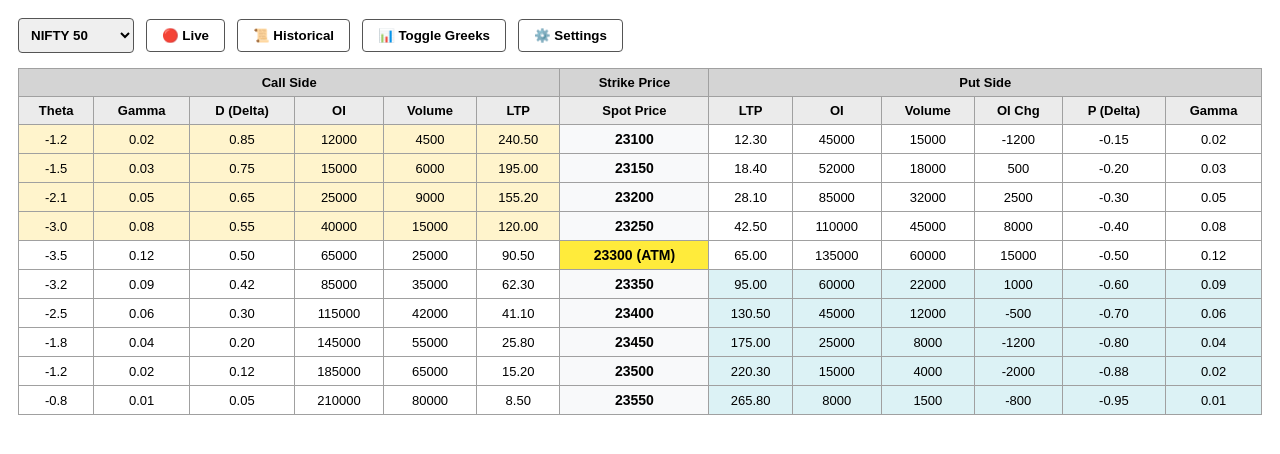
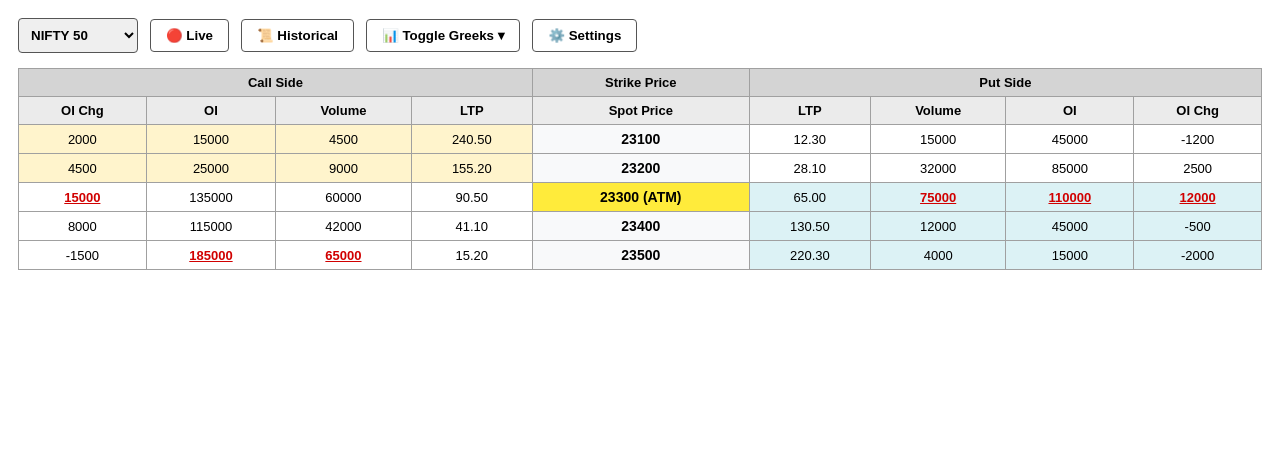
Before and after one commit to alok19898-byte/nifty-sniper-live, a FastAPI app: page / in a window 1280 px wide. Shown: the top 454 px of the page. Run offline with FastAPI, Linux system fonts and the light colour scheme.

Commit message:
Update index.html

```diff
--- a/templates/index.html
+++ b/templates/index.html
@@ -2,11 +2,11 @@
 <html lang="en">
 <head>
     <meta charset="UTF-8">
-    <title>Trading Dashboard</title>
+    <title>Trading Dashboard Pro</title>
     <style>
         body { font-family: Arial, sans-serif; padding: 10px; }
 
-        /* Table Styles */
+        /* Table Styles (Unchanged) */
         table { width: 100%; border-collapse: collapse; text-align: center; font-size: 13px; margin-top: 15px; }
         th, td { border: 1px solid #a0a0a0; padding: 6px; }
         .header-main { background-color: #d4d4d4; font-weight: bold; }
@@ -18,27 +18,60 @@
         .btn:hover { background: #f0f0f0; }
         .dropdown { padding: 8px; border-radius: 4px; font-weight: bold; border: 1px solid #555; cursor: pointer; }
 
+        /* Greeks Checkbox Dropdown */
+        .dropdown-check-list { position: relative; display: inline-block; }
+        .dropdown-content { display: none; position: absolute; background-color: #fff; min-width: 140px; box-shadow: 0px 8px 16px 0px rgba(0,0,0,0.2); z-index: 10; border: 1px solid #555; border-radius: 4px; margin-top: 5px; }
+        .dropdown-content label { display: block; padding: 8px 10px; cursor: pointer; font-size: 13px; text-align: left; }
+        .dropdown-content label:hover { background-color: #f1f1f1; }
+        .show-menu { display: block; }
+
         /* Color Coding for In-The-Money (ITM) */
-        .itm-call { background-color: #fff4cc; } /* Light Yellow for Call ITM */
-        .itm-put { background-color: #dcf2f5; }  /* Light Blue for Put ITM */
+        .itm-call { background-color: #fff4cc; } /* Light Yellow */
+        .itm-put { background-color: #dcf2f5; }  /* Light Blue */
 
         /* Center Strike Price Column Highlight */
         .strike-col { background-color: #f8f9fa; font-weight: bold; font-size: 14px; }
+
+        /* Highlight Maximum Values (Volume, OI, OI Chg) */
+        .max-highlight {
+            font-weight: 900 !important;
+            color: #d10000 !important; /* Dark Red text to pop out */
+            text-decoration: underline;
+        }
+
+        /* Hidden Columns Utility */
+        .hidden-col { display: none !important; }
     </style>
 </head>
 <body>
 
     <!-- Controls Panel -->
     <div class="controls">
-        <!-- Index Switcher -->
+        <!-- Extended Index Switcher -->
         <select class="dropdown" id="indexSelect" onchange="switchIndex()">
             <option value="NIFTY">NIFTY 50</option>
             <option value="BANKNIFTY">BANKNIFTY</option>
+            <option value="FINNIFTY">FINNIFTY</option>
+            <option value="MIDCPNIFTY">MIDCPNIFTY</option>
+            <option value="SENSEX">SENSEX</option>
+            <option value="BANKEX">BANKEX</option>
         </select>
 
         <button class="btn" onclick="switchMode('live')">🔴 Live</button>
         <button class="btn" onclick="switchMode('historical')">📜 Historical</button>
-        <button class="btn" onclick="toggleGreeks()">📊 Toggle Greeks</button>
+
+        <!-- Greeks Toggle Checkbox Menu -->
+        <div class="dropdown-check-list">
+            <button class="btn" onclick="toggleGreeksMenu()">📊 Toggle Greeks ▾</button>
+            <div id="greeksList" class="dropdown-content">
+                <label><input type="checkbox" onchange="toggleCol('iv')"> IV</label>
+                <label><input type="checkbox" onchange="toggleCol('vega')"> Vega</label>
+                <label><input type="checkbox" onchange="toggleCol('theta')"> Theta</label>
+                <label><input type="checkbox" onchange="toggleCol('gamma')"> Gamma</label>
+                <label><input type="checkbox" onchange="toggleCol('delta')"> D (Delta)</label>
+            </div>
+        </div>
+
         <button class="btn" onclick="openSettings()">⚙️ Settings</button>
     </div>
 
@@ -46,101 +79,151 @@
     <table id="optionTable">
         <thead>
             <tr class="header-main">
-                <th colspan="6">Call Side</th>
+                <th id="callHeader" colspan="4">Call Side</th>
                 <th>Strike Price</th>
-                <th colspan="6">Put Side</th>
+                <th id="putHeader" colspan="4">Put Side</th>
             </tr>
             <tr class="header-sub" id="subHeader">
-                <!-- Call Side -->
-                <th>Theta</th><th>Gamma</th><th>D (Delta)</th><th>OI</th><th>Volume</th><th>LTP</th>
+                <!-- Call Side Greeks (Hidden by default) -->
+                <th class="col-iv hidden-col">IV</th>
+                <th class="col-vega hidden-col">Vega</th>
+                <th class="col-theta hidden-col">Theta</th>
+                <th class="col-gamma hidden-col">Gamma</th>
+                <th class="col-delta hidden-col">D (Delta)</th>
+
+                <!-- Call Side Default -->
+                <th>OI Chg</th><th>OI</th><th>Volume</th><th>LTP</th>
+
                 <!-- Center -->
                 <th>Spot Price</th>
-                <!-- Put Side -->
-                <th>LTP</th><th>OI</th><th>Volume</th><th>OI Chg</th><th>P (Delta)</th><th>Gamma</th>
+
+                <!-- Put Side Default -->
+                <th>LTP</th><th>Volume</th><th>OI</th><th>OI Chg</th>
+
+                <!-- Put Side Greeks (Hidden by default) -->
+                <th class="col-delta hidden-col">D (Delta)</th>
+                <th class="col-gamma hidden-col">Gamma</th>
+                <th class="col-theta hidden-col">Theta</th>
+                <th class="col-vega hidden-col">Vega</th>
+                <th class="col-iv hidden-col">IV</th>
             </tr>
         </thead>
         <tbody id="dataBody">
-            <!-- Row 1 (Call ITM, Put OTM) -->
+            <!-- Row 1 -->
             <tr>
-                <td class="itm-call">-1.2</td><td class="itm-call">0.02</td><td class="itm-call">0.85</td><td class="itm-call">12000</td><td class="itm-call">4500</td><td class="itm-call">240.50</td>
+                <td class="col-iv hidden-col itm-call">12.5</td><td class="col-vega hidden-col itm-call">9.2</td><td class="col-theta hidden-col itm-call">-2.1</td><td class="col-gamma hidden-col itm-call">0.02</td><td class="col-delta hidden-col itm-call">0.85</td>
+                <td class="itm-call val-call-oichg">2000</td><td class="itm-call val-call-oi">15000</td><td class="itm-call val-call-vol">4500</td><td class="itm-call">240.50</td>
                 <td class="strike-col">23100</td>
-                <td>12.30</td><td>45000</td><td>15000</td><td>-1200</td><td>-0.15</td><td>0.02</td>
+                <td>12.30</td><td class="val-put-vol">15000</td><td class="val-put-oi">45000</td><td class="val-put-oichg">-1200</td>
+                <td class="col-delta hidden-col">-0.15</td><td class="col-gamma hidden-col">0.02</td><td class="col-theta hidden-col">-1.2</td><td class="col-vega hidden-col">8.1</td><td class="col-iv hidden-col">13.1</td>
             </tr>
-            <!-- Row 2 (Call ITM, Put OTM) -->
+            <!-- Row 2 -->
             <tr>
-                <td class="itm-call">-1.5</td><td class="itm-call">0.03</td><td class="itm-call">0.75</td><td class="itm-call">15000</td><td class="itm-call">6000</td><td class="itm-call">195.00</td>
-                <td class="strike-col">23150</td>
-                <td>18.40</td><td>52000</td><td>18000</td><td>500</td><td>-0.20</td><td>0.03</td>
+                <td class="col-iv hidden-col itm-call">13.1</td><td class="col-vega hidden-col itm-call">9.5</td><td class="col-theta hidden-col itm-call">-2.5</td><td class="col-gamma hidden-col itm-call">0.05</td><td class="col-delta hidden-col itm-call">0.65</td>
+                <td class="itm-call val-call-oichg">4500</td><td class="itm-call val-call-oi">25000</td><td class="itm-call val-call-vol">9000</td><td class="itm-call">155.20</td>
+                <td class="strike-col">23200</td>
+                <td>28.10</td><td class="val-put-vol">32000</td><td class="val-put-oi">85000</td><td class="val-put-oichg">2500</td>
+                <td class="col-delta hidden-col">-0.30</td><td class="col-gamma hidden-col">0.05</td><td class="col-theta hidden-col">-1.8</td><td class="col-vega hidden-col">9.0</td><td class="col-iv hidden-col">13.5</td>
             </tr>
-            <!-- Row 3 (Call ITM, Put OTM) -->
+            <!-- Row 3 (ATM) -->
             <tr>
-                <td class="itm-call">-2.1</td><td class="itm-call">0.05</td><td class="itm-call">0.65</td><td class="itm-call">25000</td><td class="itm-call">9000</td><td class="itm-call">155.20</td>
-                <td class="strike-col">23200</td>
-                <td>28.10</td><td>85000</td><td>32000</td><td>2500</td><td>-0.30</td><td>0.05</td>
+                <td class="col-iv hidden-col">14.0</td><td class="col-vega hidden-col">10.1</td><td class="col-theta hidden-col">-3.5</td><td class="col-gamma hidden-col">0.12</td><td class="col-delta hidden-col">0.50</td>
+                <td class="val-call-oichg">15000</td><td class="val-call-oi">135000</td><td class="val-call-vol">60000</td><td>90.50</td>
+                <td class="strike-col" style="background-color: #ffeb3b;">23300 (ATM)</td>
+                <td class="itm-put">65.00</td><td class="itm-put val-put-vol">75000</td><td class="itm-put val-put-oi">110000</td><td class="itm-put val-put-oichg">12000</td>
+                <td class="col-delta hidden-col itm-put">-0.50</td><td class="col-gamma hidden-col itm-put">0.12</td><td class="col-theta hidden-col itm-put">-3.0</td><td class="col-vega hidden-col itm-put">10.0</td><td class="col-iv hidden-col itm-put">14.2</td>
             </tr>
-            <!-- Row 4 (Call ITM, Put OTM) -->
+            <!-- Row 4 -->
             <tr>
-                <td class="itm-call">-3.0</td><td class="itm-call">0.08</td><td class="itm-call">0.55</td><td class="itm-call">40000</td><td class="itm-call">15000</td><td class="itm-call">120.00</td>
-                <td class="strike-col">23250</td>
-                <td>42.50</td><td>110000</td><td>45000</td><td>8000</td><td>-0.40</td><td>0.08</td>
+                <td class="col-iv hidden-col">13.8</td><td class="col-vega hidden-col">9.8</td><td class="col-theta hidden-col">-2.5</td><td class="col-gamma hidden-col">0.06</td><td class="col-delta hidden-col">0.30</td>
+                <td class="val-call-oichg">8000</td><td class="val-call-oi">115000</td><td class="val-call-vol">42000</td><td>41.10</td>
+                <td class="strike-col">23400</td>
+                <td class="itm-put">130.50</td><td class="itm-put val-put-vol">12000</td><td class="itm-put val-put-oi">45000</td><td class="itm-put val-put-oichg">-500</td>
+                <td class="col-delta hidden-col itm-put">-0.70</td><td class="col-gamma hidden-col itm-put">0.06</td><td class="col-theta hidden-col itm-put">-2.2</td><td class="col-vega hidden-col itm-put">9.5</td><td class="col-iv hidden-col itm-put">14.8</td>
             </tr>
-            <!-- Row 5 (At The Money - ATM) -->
+            <!-- Row 5 -->
             <tr>
-                <td>-3.5</td><td>0.12</td><td>0.50</td><td>65000</td><td>25000</td><td>90.50</td>
-                <td class="strike-col" style="background-color: #ffeb3b;">23300 (ATM)</td>
-                <td>65.00</td><td>135000</td><td>60000</td><td>15000</td><td>-0.50</td><td>0.12</td>
-            </tr>
-            <!-- Row 6 (Call OTM, Put ITM) -->
-            <tr>
-                <td>-3.2</td><td>0.09</td><td>0.42</td><td>85000</td><td>35000</td><td>62.30</td>
-                <td class="strike-col">23350</td>
-                <td class="itm-put">95.00</td><td class="itm-put">60000</td><td class="itm-put">22000</td><td class="itm-put">1000</td><td class="itm-put">-0.60</td><td class="itm-put">0.09</td>
-            </tr>
-            <!-- Row 7 (Call OTM, Put ITM) -->
-            <tr>
-                <td>-2.5</td><td>0.06</td><td>0.30</td><td>115000</td><td>42000</td><td>41.10</td>
-                <td class="strike-col">23400</td>
-                <td class="itm-put">130.50</td><td class="itm-put">45000</td><td class="itm-put">12000</td><td class="itm-put">-500</td><td class="itm-put">-0.70</td><td class="itm-put">0.06</td>
-            </tr>
-            <!-- Row 8 (Call OTM, Put ITM) -->
-            <tr>
-                <td>-1.8</td><td>0.04</td><td>0.20</td><td>145000</td><td>55000</td><td>25.80</td>
-                <td class="strike-col">23450</td>
-                <td class="itm-put">175.00</td><td class="itm-put">25000</td><td class="itm-put">8000</td><td class="itm-put">-1200</td><td class="itm-put">-0.80</td><td class="itm-put">0.04</td>
-            </tr>
-            <!-- Row 9 (Call OTM, Put ITM) -->
-            <tr>
-                <td>-1.2</td><td>0.02</td><td>0.12</td><td>185000</td><td>65000</td><td>15.20</td>
+                <td class="col-iv hidden-col">13.2</td><td class="col-vega hidden-col">8.5</td><td class="col-theta hidden-col">-1.2</td><td class="col-gamma hidden-col">0.02</td><td class="col-delta hidden-col">0.12</td>
+                <td class="val-call-oichg">-1500</td><td class="val-call-oi">185000</td><td class="val-call-vol">65000</td><td>15.20</td>
                 <td class="strike-col">23500</td>
-                <td class="itm-put">220.30</td><td class="itm-put">15000</td><td class="itm-put">4000</td><td class="itm-put">-2000</td><td class="itm-put">-0.88</td><td class="itm-put">0.02</td>
-            </tr>
-            <!-- Row 10 (Call OTM, Put ITM) -->
-            <tr>
-                <td>-0.8</td><td>0.01</td><td>0.05</td><td>210000</td><td>80000</td><td>8.50</td>
-                <td class="strike-col">23550</td>
-                <td class="itm-put">265.80</td><td class="itm-put">8000</td><td class="itm-put">1500</td><td class="itm-put">-800</td><td class="itm-put">-0.95</td><td class="itm-put">0.01</td>
+                <td class="itm-put">220.30</td><td class="itm-put val-put-vol">4000</td><td class="itm-put val-put-oi">15000</td><td class="itm-put val-put-oichg">-2000</td>
+                <td class="col-delta hidden-col itm-put">-0.88</td><td class="col-gamma hidden-col itm-put">0.02</td><td class="col-theta hidden-col itm-put">-1.0</td><td class="col-vega hidden-col itm-put">8.0</td><td class="col-iv hidden-col itm-put">15.5</td>
             </tr>
         </tbody>
     </table>
 
     <script>
+        // 1. Highlight Maximum Values Function
+        function highlightMaxValues() {
+            // Arrays of classes we want to find the max value for
+            const classesToHighlight = ['val-call-oi', 'val-call-vol', 'val-call-oichg', 'val-put-oi', 'val-put-vol', 'val-put-oichg'];
+
+            classesToHighlight.forEach(cls => {
+                let cells = document.querySelectorAll('.' + cls);
+                let maxVal = -Infinity;
+                let maxCell = null;
+
+                cells.forEach(cell => {
+                    let val = parseFloat(cell.innerText.replace(/,/g, ''));
+                    if (!isNaN(val) && val > maxVal) {
+                        maxVal = val;
+                        maxCell = cell;
+                    }
+                });
+
+                if (maxCell) {
+                    maxCell.classList.add('max-highlight');
+                }
+            });
+        }
+
+        // Run highlight logic as soon as page loads
+        window.onload = highlightMaxValues;
+
+        // 2. Toggle Greeks Menu Open/Close
+        function toggleGreeksMenu() {
+            document.getElementById("greeksList").classList.toggle("show-menu");
+        }
+
+        // Close dropdown if clicked outside
+        window.onclick = function(event) {
+            if (!event.target.matches('.btn') && !event.target.closest('.dropdown-check-list')) {
+                var dropdowns = document.getElementsByClassName("dropdown-content");
+                for (var i = 0; i < dropdowns.length; i++) {
+                    var openDropdown = dropdowns[i];
+                    if (openDropdown.classList.contains('show-menu')) {
+                        openDropdown.classList.remove('show-menu');
+                    }
+                }
+            }
+        }
+
+        // 3. Logic to Show/Hide specific Greek Columns
+        let greeksCount = 0;
+        function toggleCol(greekClass) {
+            let checkbox = event.target;
+            let cols = document.querySelectorAll('.col-' + greekClass);
+
+            if (checkbox.checked) {
+                cols.forEach(col => col.classList.remove('hidden-col'));
+                greeksCount++;
+            } else {
+                cols.forEach(col => col.classList.add('hidden-col'));
+                greeksCount--;
+            }
+
+            // Adjust top header colspan (Default is 4 columns: OI Chg, OI, Vol, LTP)
+            document.getElementById("callHeader").colSpan = 4 + greeksCount;
+            document.getElementById("putHeader").colSpan = 4 + greeksCount;
+        }
+
+        // Placeholder functions for other buttons
         function switchIndex() {
             var selectedIndex = document.getElementById("indexSelect").value;
             alert("Switched Data to: " + selectedIndex);
-            // यहाँ आप API को NIFTY या BANKNIFTY का पैरामीटर भेज सकते हैं
         }
-
-        function switchMode(mode) {
-            alert("Dashboard Mode: " + mode.toUpperCase());
-        }
-
-        function toggleGreeks() {
-            alert("Greeks Columns Toggled!");
-        }
-
-        function openSettings() {
-            alert("Settings Panel Opened!");
-        }
+        function switchMode(mode) { alert("Dashboard Mode: " + mode.toUpperCase()); }
+        function openSettings() { alert("Settings Panel Opened!"); }
     </script>
 </body>
 </html>
```
